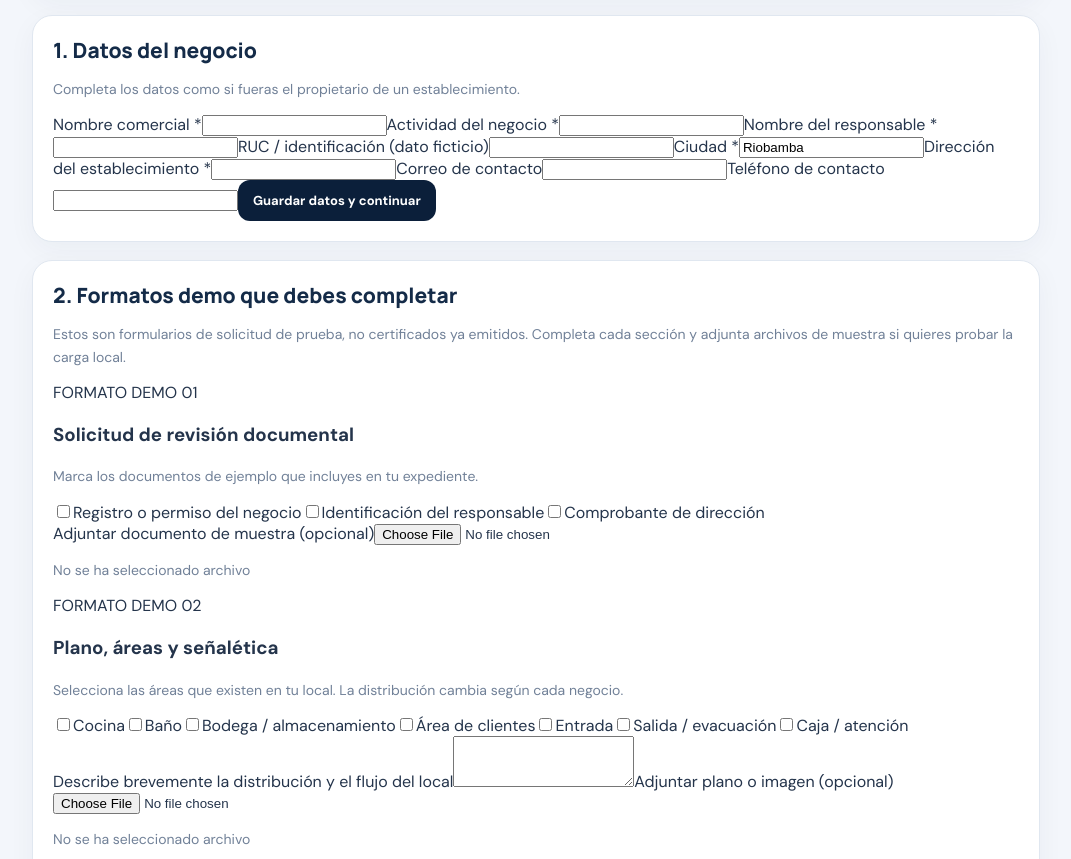
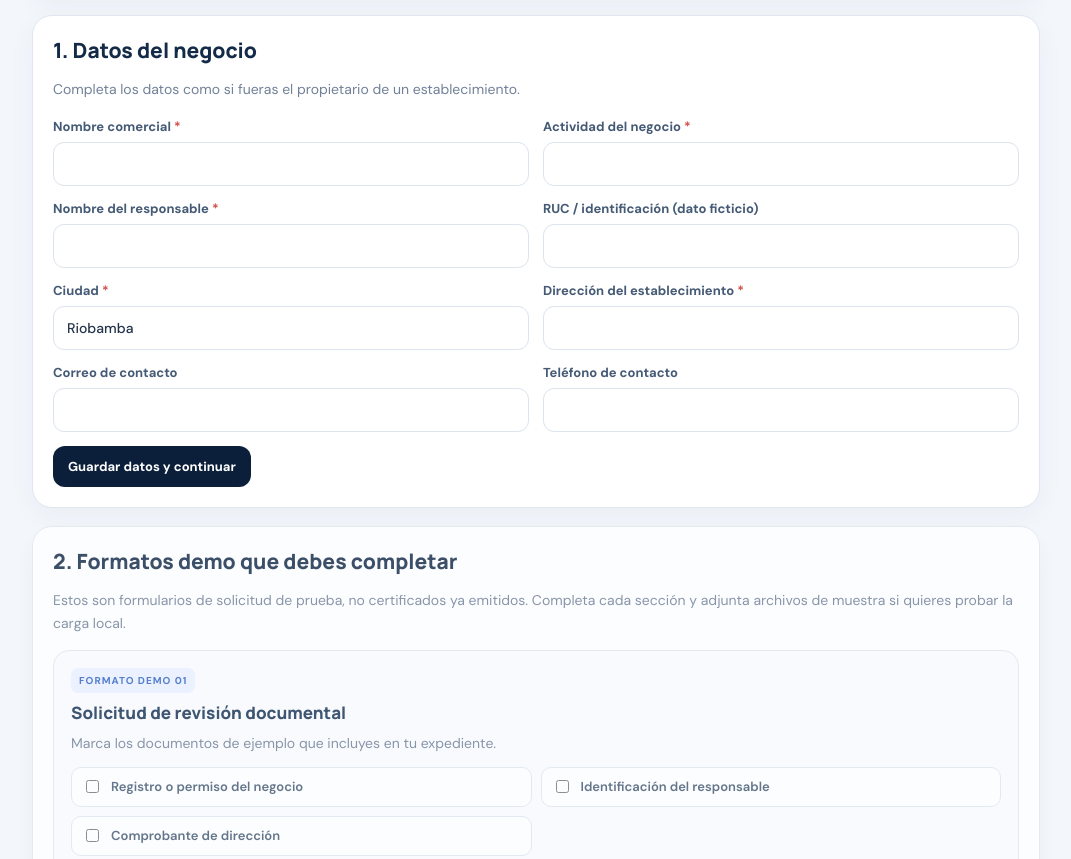
Before and after one commit to cimer1515/localia-app, a website built with Vite: page demo.html in a window 1280 px wide. Shown: the part 654-1513 px from the top of the page, without its empty margins (104-1175 px from the left). Built offline with nearby package versions, Linux system fonts and the light colour scheme.

Commit message:
Style applicant and document request forms in demo

```diff
--- a/src/demo.css
+++ b/src/demo.css
@@ -5,3 +5,23 @@
 @media print{body{background:#fff}.demo-nav,.demo-hero,.demo-alert,#workflow-demo,.demo-footer,.cert-actions,#certificates-heading{display:none!important}.demo-wrap{max-width:none;padding:0}.cert-grid{display:block}.certificate-card{display:none!important;border:0;border-radius:0;box-shadow:none;page-break-after:always;padding:18mm 14mm}.certificate-card[data-print-selected="true"]{display:block!important}.cert-notice{color:#333}.cert-proof .chain-label{color:#7b3f18}}
 
 .cert-highlight{outline:3px solid #7ba7df;outline-offset:3px;transition:outline-color .2s}
+
+.demo-form{display:grid;grid-template-columns:repeat(2,minmax(0,1fr));gap:14px;margin-top:18px}
+.demo-field{display:grid;gap:7px;font-size:13px;font-weight:700;color:#445a75;min-width:0}
+.demo-field span i{font-style:normal;color:#d04b47}
+.demo-field input,.demo-field textarea{width:100%;min-width:0;border:1px solid #dce4ee;border-radius:11px;padding:12px 13px;font:500 14px "DM Sans",sans-serif;color:#24344b;background:#fff}
+.demo-field textarea{resize:vertical;line-height:1.5}
+.demo-form>.demo-btn{justify-self:start}
+.requirement-card{border:1px solid #e0e7f0;border-radius:16px;padding:17px;margin:16px 0;background:#fbfcfe}
+.requirement-card h3{font:800 17px Manrope,sans-serif;color:#173353;margin:8px 0}
+.requirement-card p{margin:8px 0 13px}
+.form-number{font-size:10px;font-weight:800;letter-spacing:.1em;color:#3266c5;background:#eaf1ff;border-radius:7px;padding:6px 8px;display:inline-block}
+.demo-check-grid{display:grid;grid-template-columns:repeat(2,minmax(0,1fr));gap:9px;margin:13px 0}
+.demo-check{display:flex;align-items:flex-start;gap:9px;border:1px solid #e0e7f0;border-radius:10px;padding:10px;font-size:13px;font-weight:600;color:#455a73;background:#fff}
+.demo-check input{accent-color:#245de2;margin-top:2px;flex:0 0 auto}
+.file-note{font-size:11px!important;color:#8794a7!important;margin:6px 0 0!important;overflow-wrap:anywhere}
+.demo-muted{opacity:.82}
+.review-hint{font-size:13px;color:#8391a4}
+.correction-note{background:#fff4db;border:1px solid #f1d18a;color:#785517;padding:12px;border-radius:11px;font-size:13px;line-height:1.5;flex-basis:100%}
+@media(max-width:560px){.demo-form{grid-template-columns:1fr}.demo-check-grid{grid-template-columns:1fr}.requirement-card{padding:13px}.demo-actions .demo-btn{width:100%}}
+@media print{.demo-panel:not(#cert-panel){display:none!important}.demo-panel#cert-panel>h2,.demo-panel#cert-panel>p{display:none!important}}
```
